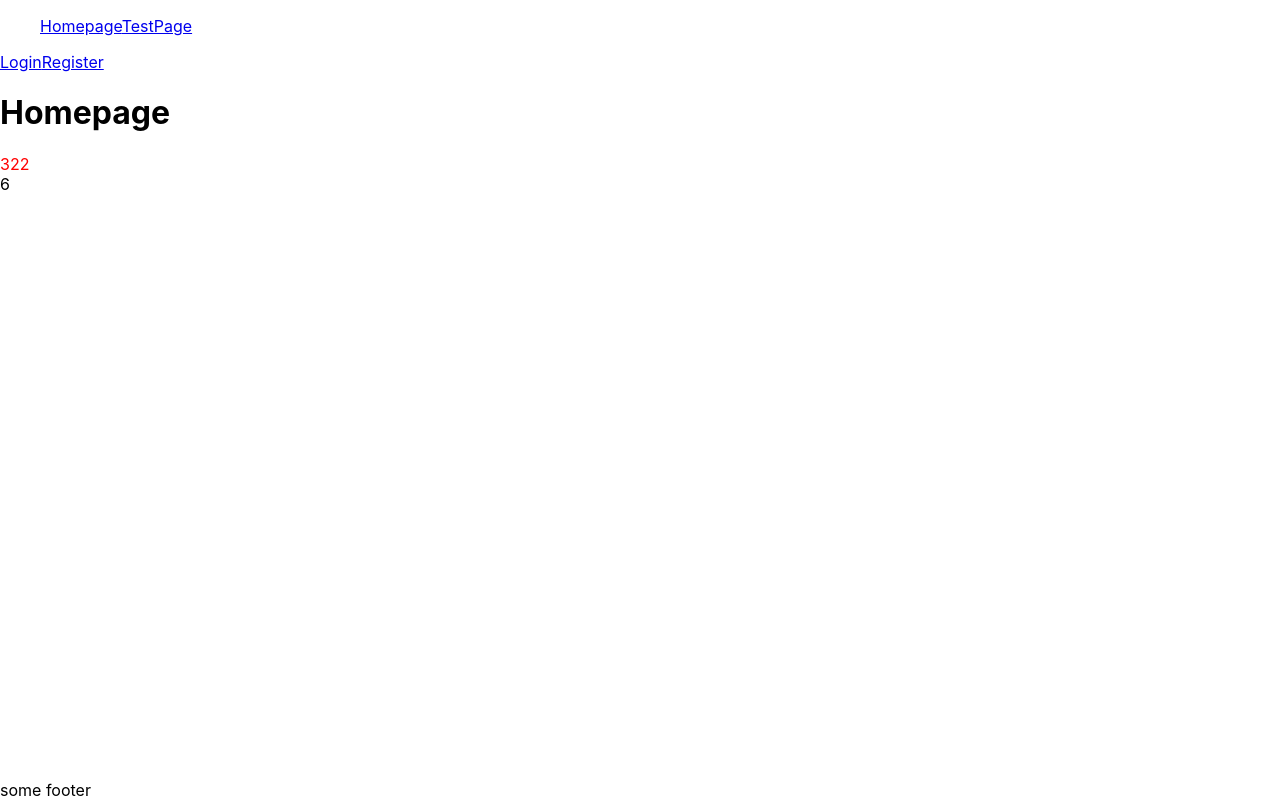
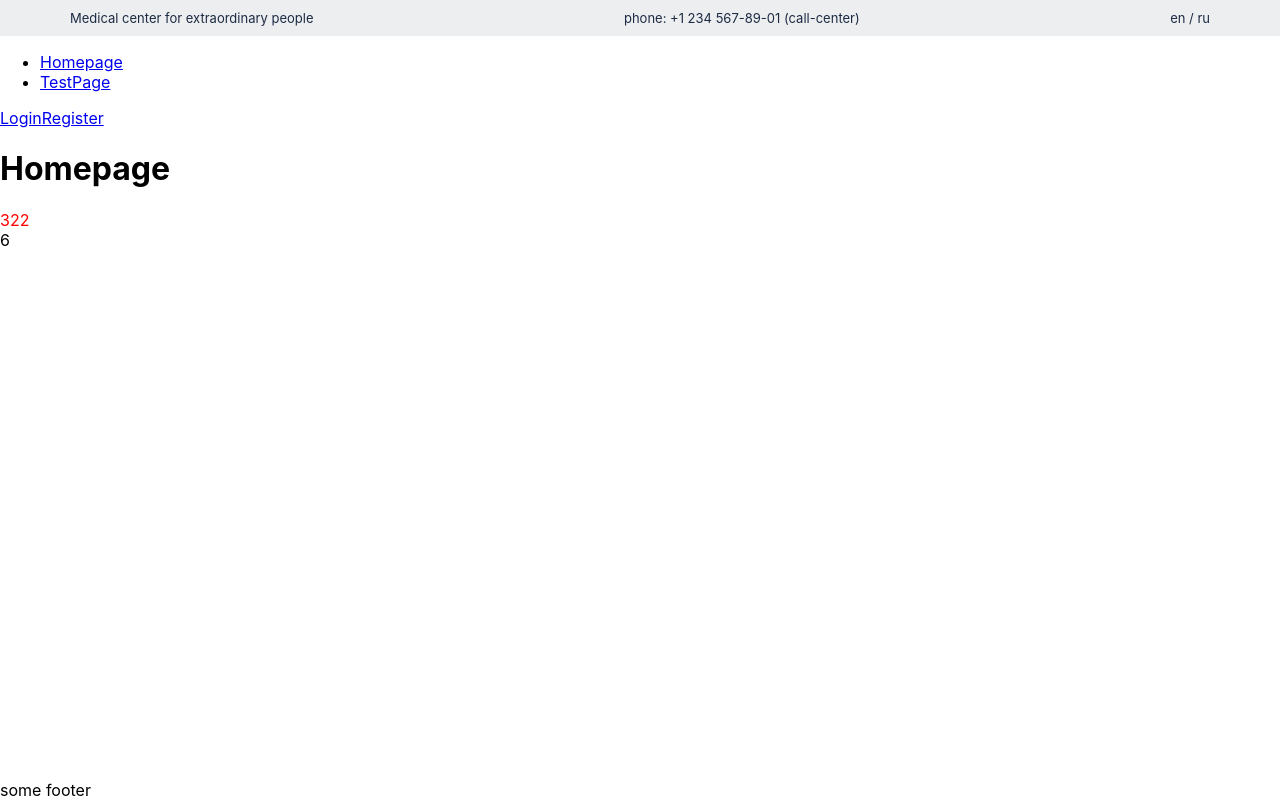
Before and after one commit to santaz0r/RS-clone, a React (Create React App) app: page / in a window 1280 px wide. Built offline with nearby package versions, Linux system fonts and the light colour scheme.

Commit message:
feat: add top info

```diff
--- /dev/null
+++ b/src/App/components/ui/Header/Header.module.scss
@@ -0,0 +1,21 @@
+.header {
+  position: relative;
+  padding: 0;
+}
+.topinfo__wrapper {
+  background-color: #EDEEF0;
+  color: #1C2B43;
+  font-size: 13px;
+
+  .topinfo {
+    max-width: 1140px;
+    margin: 0 auto;
+    display: flex;
+    justify-content: space-between;
+
+    p {
+      margin: 0;
+      padding: 10px 0;
+    }
+  }
+}
--- a/src/App/components/ui/Header/Header.tsx
+++ b/src/App/components/ui/Header/Header.tsx
@@ -1,12 +1,24 @@
 import { NavLink } from 'react-router-dom';
+import styles from './Header.module.scss';
 
 function Header() {
   return (
-    <header>
+    <header className={styles.header}>
+      <div className={styles.topinfo__wrapper}>
+        <div className={styles.topinfo}>
+          <p>Medical center for extraordinary people</p>
+          <p>phone: +1 234 567-89-01 (call-center)</p>
+          <p>en / ru</p>
+        </div>
+      </div>
       <nav>
         <ul>
-          <NavLink to="/">Homepage</NavLink>
-          <NavLink to="test">TestPage</NavLink>
+          <li>
+            <NavLink to="/">Homepage</NavLink>
+          </li>
+          <li>
+            <NavLink to="test">TestPage</NavLink>
+          </li>
         </ul>
       </nav>
       {/* <div className="header_btns">
--- a/src/App/pages/HomePage/HomePage.tsx
+++ b/src/App/pages/HomePage/HomePage.tsx
@@ -1,5 +1,5 @@
 import sum from '../../utils/myFunc';
-import styles from './kek.module.scss';
+import styles from './HomePage.module.scss';
 
 function HomePage() {
   const kek = (id: number) => id;
```
Also changed, not shown: src/App/pages/HomePage/HomePage.module.scss (renamed from src/App/pages/HomePage/kek.module.scss).
